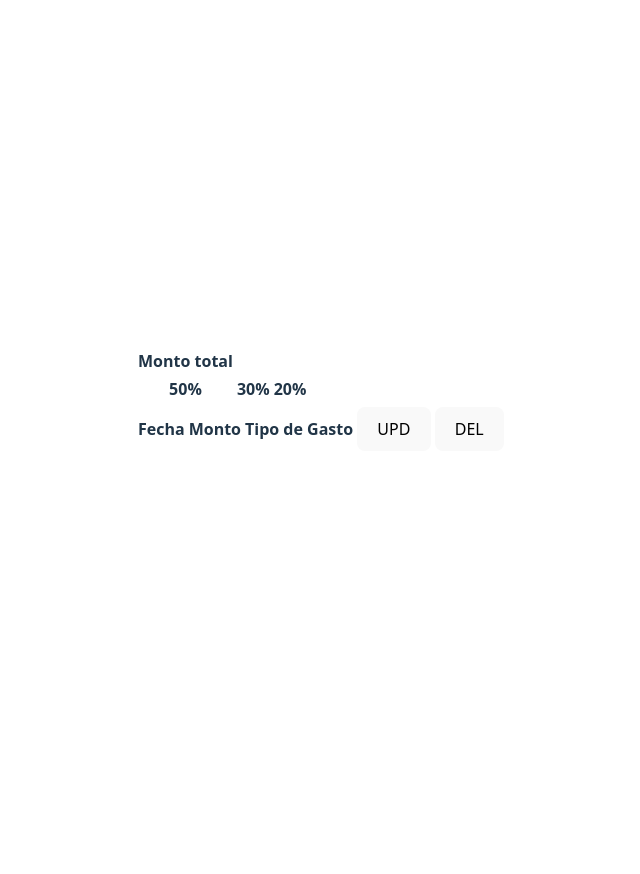
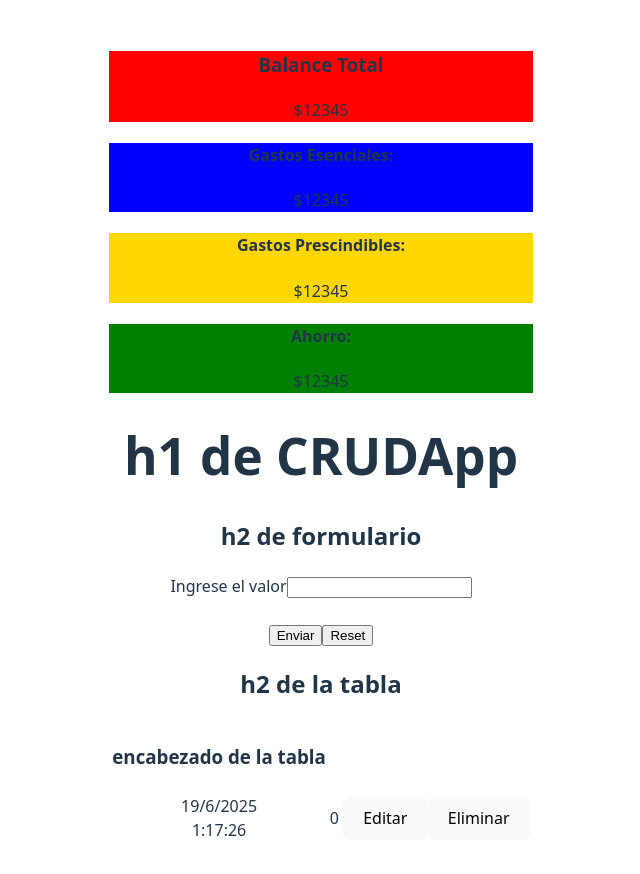
Before and after one commit to diegomtnfranco/registro-de-gastos, a React (Vite) app: page / in a window 1280 px wide. Shown: the top 874 px of the page, without its empty margins (319-959 px from the left). Before the commit the page ends 800 px from the top, so only its background shows below. Built offline with nearby package versions, Linux system fonts and the light colour scheme.

Commit message:
Commit: 0.0.2 --> Agregamos más components, tabla, tablaFila,  pantalla, formulario. Funciona solo el formulario al agregar nuevos registros.

```diff
--- a/src/components/Balance.jsx
+++ /dev/null
@@ -1,22 +0,0 @@
-const Balance = () => {
-    return (
-        <div>
-            <table>
-                <thead>
-                    <tr>
-                        <th>
-                            Monto total
-                        </th>
-                    </tr>
-                    <tr>
-                        <th>50%</th>
-                        <th>30%</th>
-                        <th>20%</th>
-                    </tr>
-                </thead>
-            </table>
-        </div>
-    )
-}
-
-export default Balance;
--- a/src/components/CRUD.jsx
+++ b/src/components/CRUD.jsx
@@ -1,13 +1,49 @@
-import Balance from "./Balance";
-import TablaCRUD from "./TablaCRUD"
+// Este component es el component Padre de la app CRUD.
+import { useState } from "react";
+import React from "react";
+import Formulario from "./Formulario";
+import Tabla from "./Tabla";
+import Pantalla from "./Pantalla";
 
-const CRUD = () => {
-    return (
-        <div>
-            <Balance />
-            <TablaCRUD />
-        </div>
-    )
-}
+const DatosInicialesDb = [
+  {
+    id: null,
+    monto: "0",
+  },
+];
 
-export default CRUD;
+const FormCrudApp = () => {
+  const [db, setDataBase] = useState(DatosInicialesDb);
+
+  const [editarDatos, setEditarDatos] = useState(null);
+
+  const CrearDatos = (data) => {
+    data.id = Date.now();
+    setDataBase([...db, data]);
+  };
+  const ActualizarDatos = (data) => {
+    const DatosNuevos = db.map((el) => (el.id === data.id ? data : el));
+    setEditarDatos(DatosNuevos);
+  };
+
+  const EliminarDatos = () => {
+    alert("caca");
+  };
+  // const EliminarDatos = (data) => {};
+  return (
+    <>
+      <Pantalla />
+      <h1>h1 de CRUDApp</h1>
+      <Formulario
+        CrearDatos={CrearDatos}
+        ActualizarDatos={ActualizarDatos}
+        setEditarDatos={setEditarDatos}
+        editarDatos={editarDatos}
+      />
+      {/* form */}
+      <Tabla data={db} /> {/* tabla */}
+    </>
+  );
+};
+
+export default FormCrudApp;
--- /dev/null
+++ b/src/components/Fecha.jsx
@@ -0,0 +1,24 @@
+import React from "react";
+
+function FechaActual() {
+  const fecha = new Date();
+
+  const año = fecha.getFullYear();
+  const mes = fecha.getMonth() + 1; // Los meses van de 0 a 11
+  const dia = fecha.getDate();
+  const fechaFormateada = `${dia}/${mes}/${año}`;
+
+  const hora = fecha.getHours();
+  const minutos = fecha.getMinutes();
+  const segundos = fecha.getSeconds();
+  const horarioFormateado = `${hora}:${minutos}:${segundos}`;
+
+  return (
+    <div>
+      {fechaFormateada} <br></br>
+      {horarioFormateado}
+    </div>
+  );
+}
+
+export default FechaActual;
--- /dev/null
+++ b/src/components/Formulario.jsx
@@ -0,0 +1,90 @@
+import React from "react";
+import { useState, useEffect } from "react";
+
+const ValorInicialDb = {
+  id: null,
+  monto: "",
+};
+
+const Formulario = ({
+  CrearDatos,
+  ActualizarDatos,
+  editarDatos,
+  setEditarDatos,
+}) => {
+  const [form, setForm] = useState(ValorInicialDb);
+
+  useEffect(() => {
+    if (editarDatos) {
+      setForm(editarDatos);
+    } else {
+      setForm(ValorInicialDb);
+    }
+  }, [editarDatos]);
+
+  // Funcion que se ejecuta al introducir un monto
+  const handleChange = (e) => {
+    setForm({
+      ...form,
+      [e.target.name]:
+        e.target.type === "number"
+          ? parseFloat(e.target.value)
+          : e.target.value,
+    });
+  };
+
+  //  Funcion que se ejecuta al presionar el boton submit
+  const handleSubmit = (e) => {
+    e.preventDefault();
+    if (!form.monto) {
+      e.preventDefault();
+      alert("Monto vacio: Añada un monto a su registro.");
+      return;
+    }
+    if (form.id === null) {
+      CrearDatos(form);
+    } else {
+      ActualizarDatos(form);
+    }
+
+    setForm(ValorInicialDb);
+  };
+
+  // Funcion que se ejecuta al presionar el boton reset
+  const handleReset = () => {
+    setForm(ValorInicialDb);
+    setEditarDatos(null);
+  };
+
+  // HTML:
+  return (
+    <div>
+      <h2>h2 de formulario</h2>
+      <form>
+        <article>
+          {" "}
+          {/* Input number */}
+          <label>
+            Ingrese el valor
+            <input
+              type="number"
+              name="monto"
+              min={"0"}
+              onChange={handleChange}
+              value={form.monto}
+            />
+          </label>
+        </article>
+
+        <br />
+
+        <article>
+          <input type="submit" value="Enviar" onClick={handleSubmit} />
+          <input type="reset" value="Reset" onClick={handleReset} />
+        </article>
+      </form>
+    </div>
+  );
+};
+
+export default Formulario;
--- /dev/null
+++ b/src/components/Pantalla.jsx
@@ -0,0 +1,35 @@
+import React from "react";
+const Pantalla = () => {
+  return (
+    <>
+      <article>
+        {" "}
+        {/* Contenedor de la pantalla */}
+        <div style={{ backgroundColor: "red" }}>
+          {" "}
+          {/*Contenedor pantalla principal  */}
+          <h3>Balance Total</h3>
+          <p>$12345</p>
+        </div>
+        <div style={{ backgroundColor: "" }}>
+          {" "}
+          {/* Contenedor division de pantallas mas pequeñas */}
+          <div style={{ backgroundColor: "blue" }}>
+            <h4>Gastos Esenciales:</h4>
+            <p>$12345</p>
+          </div>
+          <div style={{ backgroundColor: "gold" }}>
+            <h4>Gastos Prescindibles:</h4>
+            <p>$12345</p>
+          </div>
+          <div style={{ backgroundColor: "green" }}>
+            <h4>Ahorro:</h4>
+            <p>$12345</p>
+          </div>
+        </div>
+      </article>
+    </>
+  );
+};
+
+export default Pantalla;
--- /dev/null
+++ b/src/components/Tabla.jsx
@@ -0,0 +1,38 @@
+import React from "react";
+import TablaFila from "./TablaFila";
+
+const Tabla = ({ data, setEditarDatos, eliminarDatos }) => {
+  return (
+    <>
+      <h2>h2 de la tabla</h2>
+      <table>
+        <thead>
+          <tr>
+            <th>
+              <h3>encabezado de la tabla</h3>
+            </th>
+          </tr>
+        </thead>
+
+        <tbody>
+          {data.length === 0 ? (
+            <tr>
+              <td>Sin Datos</td>
+            </tr>
+          ) : (
+            data.map((el) => (
+              <TablaFila
+                key={el.id}
+                row={el}
+                setEditarDatos={setEditarDatos}
+                eliminarDatos={eliminarDatos}
+              />
+            ))
+          )}
+        </tbody>
+      </table>
+    </>
+  );
+};
+
+export default Tabla;
--- a/src/components/TablaCRUD.jsx
+++ /dev/null
@@ -1,21 +0,0 @@
-import React from 'react';
-
-export default function TablaCRUD({ registros, eliminarRegistro, editarRegistro }) {
-    return (
-        <table className="table table-striped">
-            <thead>
-                <tr>
-                    <th>Fecha</th>
-                    <th>Monto</th>
-                    <th>Tipo de Gasto</th>
-                    <th><button>UPD</button></th>
-                    <th><button>DEL</button></th>
-
-                </tr>
-            </thead>
-            <tbody>
-
-            </tbody>
-        </table>
-    );
-}
--- /dev/null
+++ b/src/components/TablaFila.jsx
@@ -0,0 +1,19 @@
+import FechaActual from "./Fecha";
+
+const TablaFila = ({ row, setEditarDatos, eliminarDatos }) => {
+  return (
+    <tr>
+      <td>
+        <FechaActual />
+      </td>
+
+      <td>{row.monto}</td>
+      <td>
+        <button onClick={() => setEditarDatos(row)}>Editar</button>
+        <button onClick={() => eliminarDatos(row.id)}>Eliminar</button>
+      </td>
+    </tr>
+  );
+};
+
+export default TablaFila;
```
